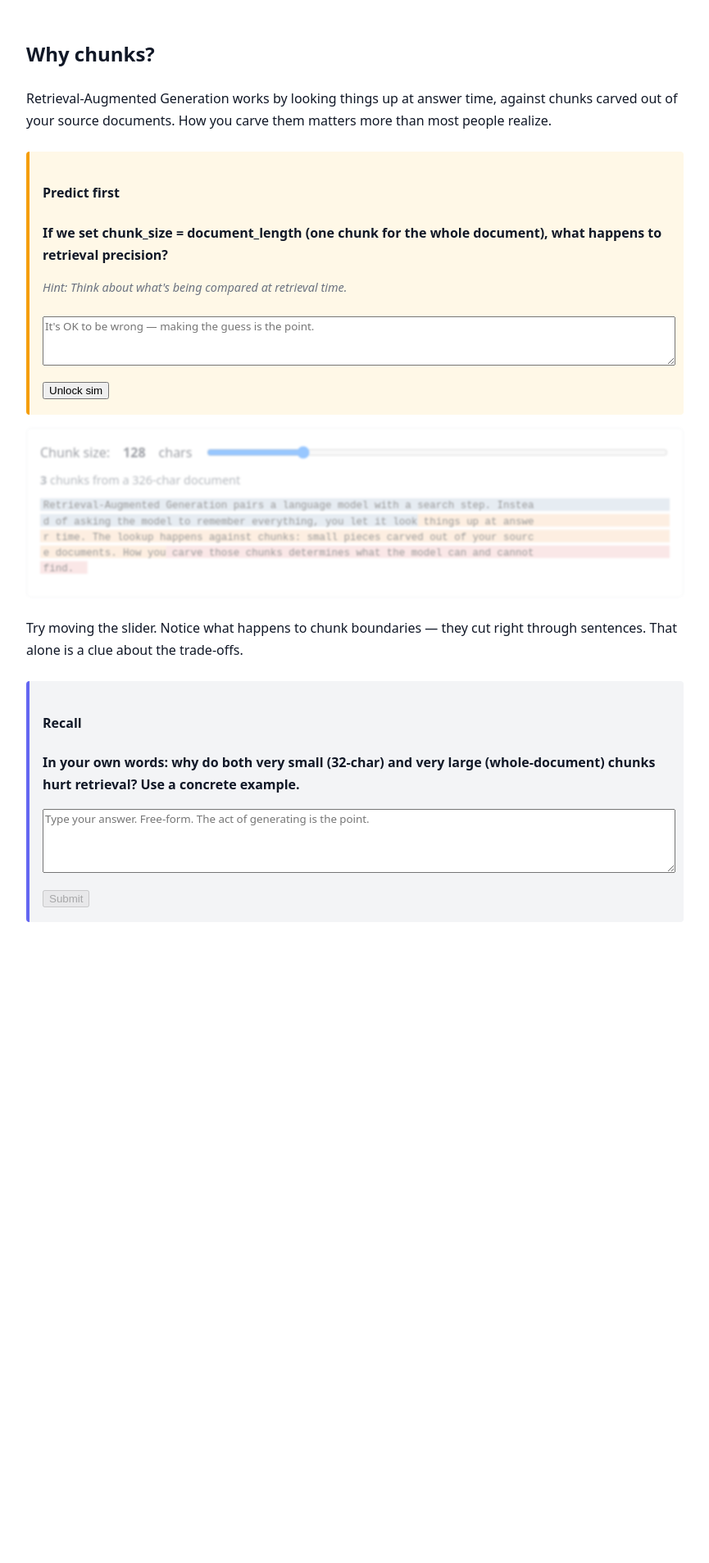
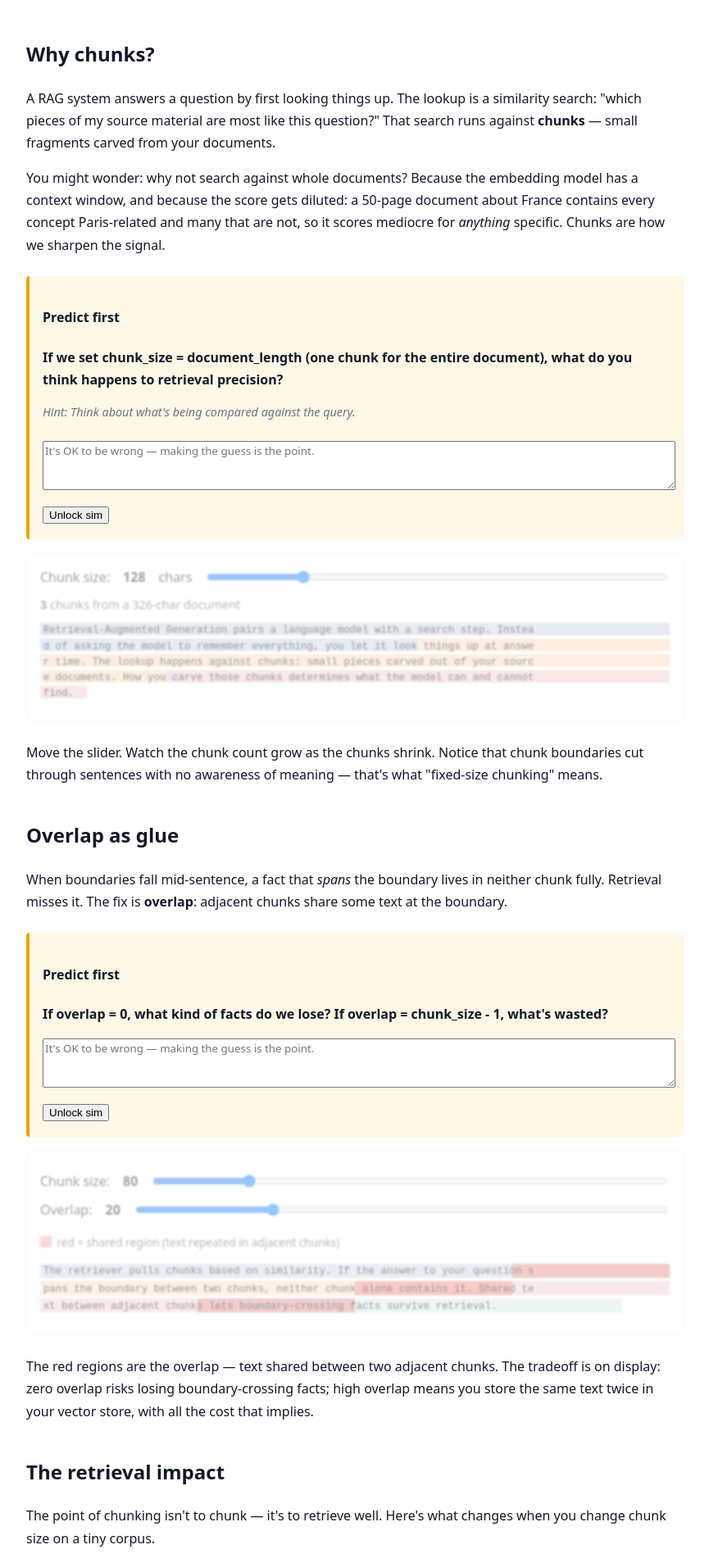
Before and after one commit to aqdas002/rag-textbook, a React (Vite) app: page / in a window 1280 px wide. Shown: the part 153-2060 px from the top of the page at 82% size, without its empty margins (207-1072 px from the left). Before the commit the page ends 1374 px from the top, so only its background shows below. Built offline with nearby package versions, Linux system fonts and the light colour scheme; no server answers; what ts-fsrs would draw is missing.

Commit message:
feat: full Chunking chapter content (4 sections, 3 sims, 5 recall prompts)

```diff
--- a/content/chapters/01-chunking.mdx
+++ b/content/chapters/01-chunking.mdx
@@ -7,26 +7,109 @@ prerequisites: []
 ---
 
 import { ChunkBoundaryExplorer } from '@sims/ChunkBoundaryExplorer'
+import { OverlapVisualizer } from '@sims/OverlapVisualizer'
+import { ChunkRetrievalImpact } from '@sims/ChunkRetrievalImpact'
 import { PredictGate, RecallPrompt } from '@/components'
 
 ## Why chunks?
 
-Retrieval-Augmented Generation works by looking things up at answer time, against
-chunks carved out of your source documents. How you carve them matters more than
-most people realize.
+A RAG system answers a question by first looking things up. The lookup is a similarity
+search: "which pieces of my source material are most like this question?" That search
+runs against **chunks** — small fragments carved from your documents.
+
+You might wonder: why not search against whole documents? Because the embedding
+model has a context window, and because the score gets diluted: a 50-page document
+about France contains every concept Paris-related and many that are not, so it scores
+mediocre for *anything* specific. Chunks are how we sharpen the signal.
 
 <PredictGate
   concept="chunk-size"
-  question="If we set chunk_size = document_length (one chunk for the whole document), what happens to retrieval precision?"
-  hint="Think about what's being compared at retrieval time."
+  question="If we set chunk_size = document_length (one chunk for the entire document), what do you think happens to retrieval precision?"
+  hint="Think about what's being compared against the query."
 >
   <ChunkBoundaryExplorer initialChunkSize={128} />
 </PredictGate>
 
-Try moving the slider. Notice what happens to chunk boundaries — they cut
-right through sentences. That alone is a clue about the trade-offs.
+Move the slider. Watch the chunk count grow as the chunks shrink. Notice that
+chunk boundaries cut through sentences with no awareness of meaning — that's
+what "fixed-size chunking" means.
+
+## Overlap as glue
+
+When boundaries fall mid-sentence, a fact that *spans* the boundary lives in
+neither chunk fully. Retrieval misses it. The fix is **overlap**: adjacent
+chunks share some text at the boundary.
+
+<PredictGate
+  concept="chunk-overlap"
+  question="If overlap = 0, what kind of facts do we lose? If overlap = chunk_size - 1, what's wasted?"
+>
+  <OverlapVisualizer initialChunkSize={80} initialOverlap={20} />
+</PredictGate>
+
+The red regions are the overlap — text shared between two adjacent chunks. The
+tradeoff is on display: zero overlap risks losing boundary-crossing facts;
+high overlap means you store the same text twice in your vector store, with
+all the cost that implies.
+
+## The retrieval impact
+
+The point of chunking isn't to chunk — it's to retrieve well. Here's what changes
+when you change chunk size on a tiny corpus.
+
+<PredictGate
+  concept="chunk-retrieval-impact"
+  question="If a fact is 'Paris is the capital of France' and your chunks are 200 chars long, what happens to precision@2?"
+>
+  <ChunkRetrievalImpact initialChunkSize={64} />
+</PredictGate>
+
+At small chunk sizes, the precision@2 stays high because each chunk is small
+enough to match exactly the keyword set the query uses. At large chunk sizes,
+chunks that *also* contain unrelated facts (Eiffel Tower, croissants) start
+matching the query as well as the actually-relevant one — because the keyword
+"France" appears in chunks about French croissants too. **The wrong chunk size
+silently destroys retrieval.**
+
+(Note: this sim uses a toy keyword-overlap similarity, not real embeddings.
+Real embeddings smooth this out somewhat but don't change the underlying
+principle — they make the same kind of mistake, just less obviously.)
+
+## The tradeoff, summarized
+
+| Chunk size | What you gain | What you lose |
+|---|---|---|
+| Too small (≤ 50 chars) | Sharp similarity scores | Facts fragment across chunks; context-free chunks are hard to interpret |
+| Sweet spot (~200–500 chars or ~100–300 tokens) | Useful balance | Always context-dependent — measure for your corpus |
+| Too large (≥ 2000 chars) | Each chunk has full context | Score dilution; irrelevant facts in a "relevant" chunk; misses fine details |
+
+There is no universal best chunk size. There is a best chunk size *for your
+corpus and your query distribution* — and the way to find it is to evaluate
+on real queries, not to guess.
+
+## Recall
 
 <RecallPrompt
   concept="chunk-size-tradeoff"
-  question="In your own words: why do both very small (32-char) and very large (whole-document) chunks hurt retrieval? Use a concrete example."
+  question="Explain in your own words why both very small (50-char) and very large (5000-char) chunks hurt retrieval. Use a concrete example."
 />
+
+<RecallPrompt
+  concept="chunk-overlap"
+  question="When does overlap matter most? Give a specific scenario where setting overlap=0 would lose information."
+/>
+
+<RecallPrompt
+  concept="semantic-boundaries"
+  question="Fixed-size chunking is unaware of sentence and paragraph boundaries. Describe one document type where this is acceptable and one where it would be a problem."
+/>
+
+<RecallPrompt
+  concept="chunk-retrieval-impact"
+  question="In the retrieval-impact sim, precision dropped when chunk_size was very large. Why? Trace through what the keyword-similarity score actually computes."
+/>
+
+<RecallPrompt
+  concept="chunk-size"
+  question="Imagine you're asked 'what chunk size should I use for my RAG system?' by a colleague. Explain why 'it depends' is the only correct answer — but also give them a starting heuristic and how to refine it."
+/>
```
